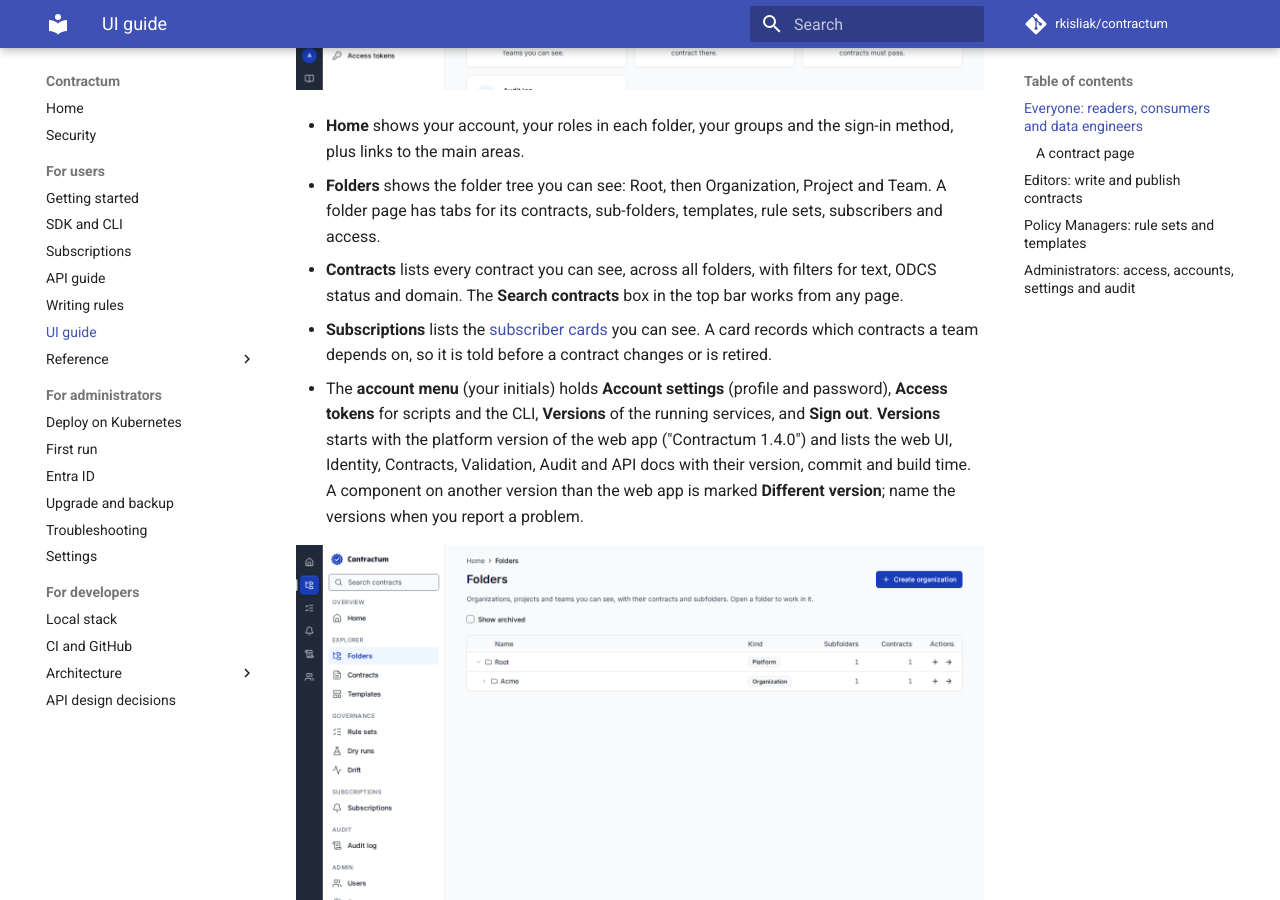
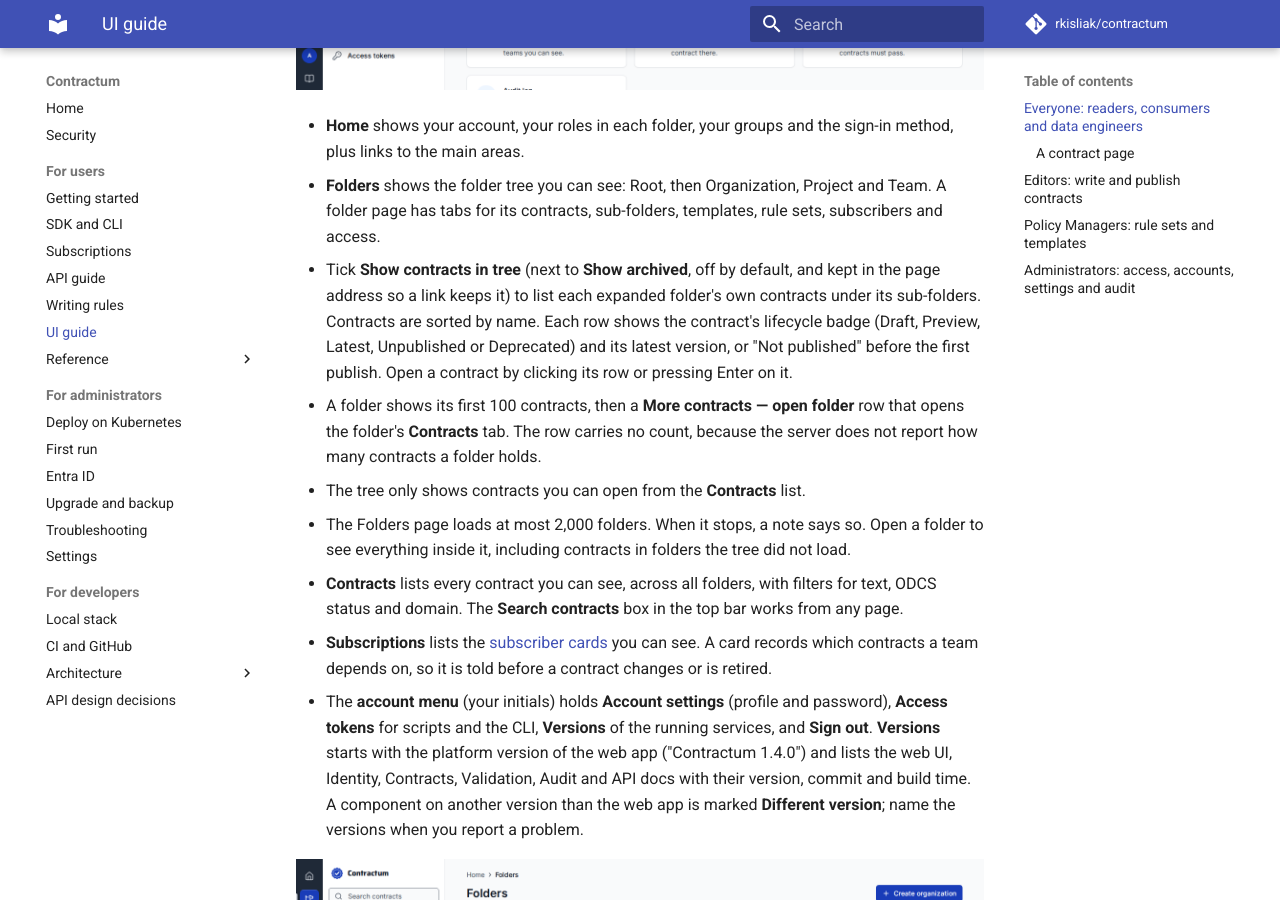
Before and after one commit to rkisliak/contractum, an MkDocs documentation site: the page built from docs/user/ui-guide.md, in a window 1280 px wide and 900 px high, scrolled down 822 px. Built offline with MkDocs 1.6.1 and Material for MkDocs 9.7.7, drawn with Linux system fonts in a browser that asks for light colours; comment, search, counter and statistics services are not loaded; some of the changed text lies outside the part shown.

Commit message:
docs: describe the contracts-in-tree checkbox, the list sort and the deprecated flag
- ui-guide: Show contracts in tree, the overflow row, the 2,000-folder limit, the metadata-only page
- api-guide: sort=id|name, the 128-character name key, a cursor per sort, version.deprecated
- module notes for the folder tree and the name-sorted list

```diff
--- a/docs/user/ui-guide.md
+++ b/docs/user/ui-guide.md
@@ -19,6 +19,17 @@ The UI follows your system theme (light or dark) and works on a phone.
   links to the main areas.
 - **Folders** shows the folder tree you can see: Root, then Organization, Project and Team. A folder
   page has tabs for its contracts, sub-folders, templates, rule sets, subscribers and access.
+  - Tick **Show contracts in tree** (next to **Show archived**, off by default, and kept in the
+    page address so a link keeps it) to list each expanded folder's own contracts under its
+    sub-folders. Contracts are sorted by name. Each row shows the contract's lifecycle badge
+    (Draft, Preview, Latest, Unpublished or Deprecated) and its latest version, or "Not published"
+    before the first publish. Open a contract by clicking its row or pressing Enter on it.
+  - A folder shows its first 100 contracts, then a **More contracts — open folder** row that opens
+    the folder's **Contracts** tab. The row carries no count, because the server does not report
+    how many contracts a folder holds.
+  - The tree only shows contracts you can open from the **Contracts** list.
+  - The Folders page loads at most 2,000 folders. When it stops, a note says so. Open a folder to
+    see everything inside it, including contracts in folders the tree did not load.
 - **Contracts** lists every contract you can see, across all folders, with filters for text, ODCS
   status and domain. The **Search contracts** box in the top bar works from any page.
 - **Subscriptions** lists the [subscriber cards](subscriptions.md) you can see. A card records which
@@ -87,6 +98,8 @@ date), **Unpublish version** and **Republish version**.
 
 The Policy Manager role is given at a folder and covers everything below it. It reads contract
 metadata but not contract content.
+A contract you can see as metadata only opens with a notice and without the **Document**,
+**Versions** and **Diff** tabs.
 
 ![The rule set editor with a rule's JSONPath target and CEL condition](../images/ui/rule-set-editor.png)
 
```
Also changed, not shown: contracts/CLAUDE.md (+7 -0 lines), docs/user/api-guide.md (+9 -0 lines), ui/CLAUDE.md (+16 -0 lines).
